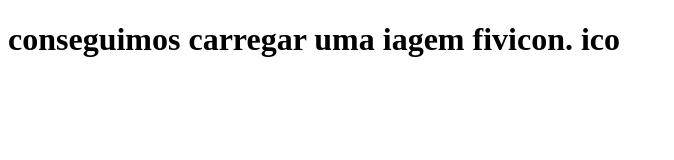
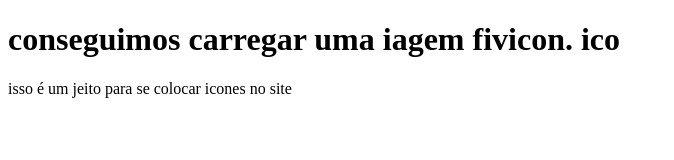
Before and after one commit to juangarciamgt10/s_004, a plain HTML site: page index.html in a window 1280 px wide. Shown: the whole page, without its empty margins (0-674 px from the left). Drawn offline with Linux system fonts and the light colour scheme.

Commit message:
novas tags no documento

```diff
--- a/index.html
+++ b/index.html
@@ -9,6 +9,7 @@
 </head>
 <body>
     <h1>conseguimos carregar uma iagem fivicon. ico</h1>
+    <p>isso é um jeito para se colocar icones no site </p>
 
 </body>
 </html>
```
